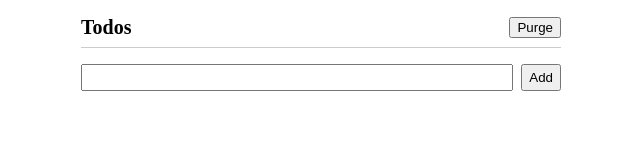
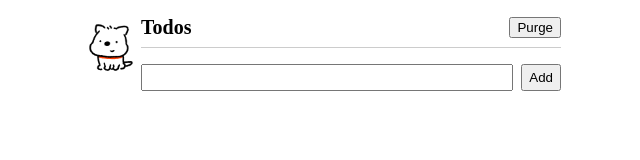
Before and after one commit to Kaede0416/Todolist, a plain HTML site: page index.html in a window 1280 px wide. Shown: the whole page, without its empty margins (319-959 px from the left). Drawn offline with Linux system fonts and the light colour scheme.

Commit message:
Update index.html

```diff
--- a/index.html
+++ b/index.html
@@ -10,6 +10,7 @@
 
 <body>
     <div class="container">
+         <img src="shiroi-inu.png" alt="inu">
         <h1>
             Todos
             <button id="purge">Purge</button>
```
